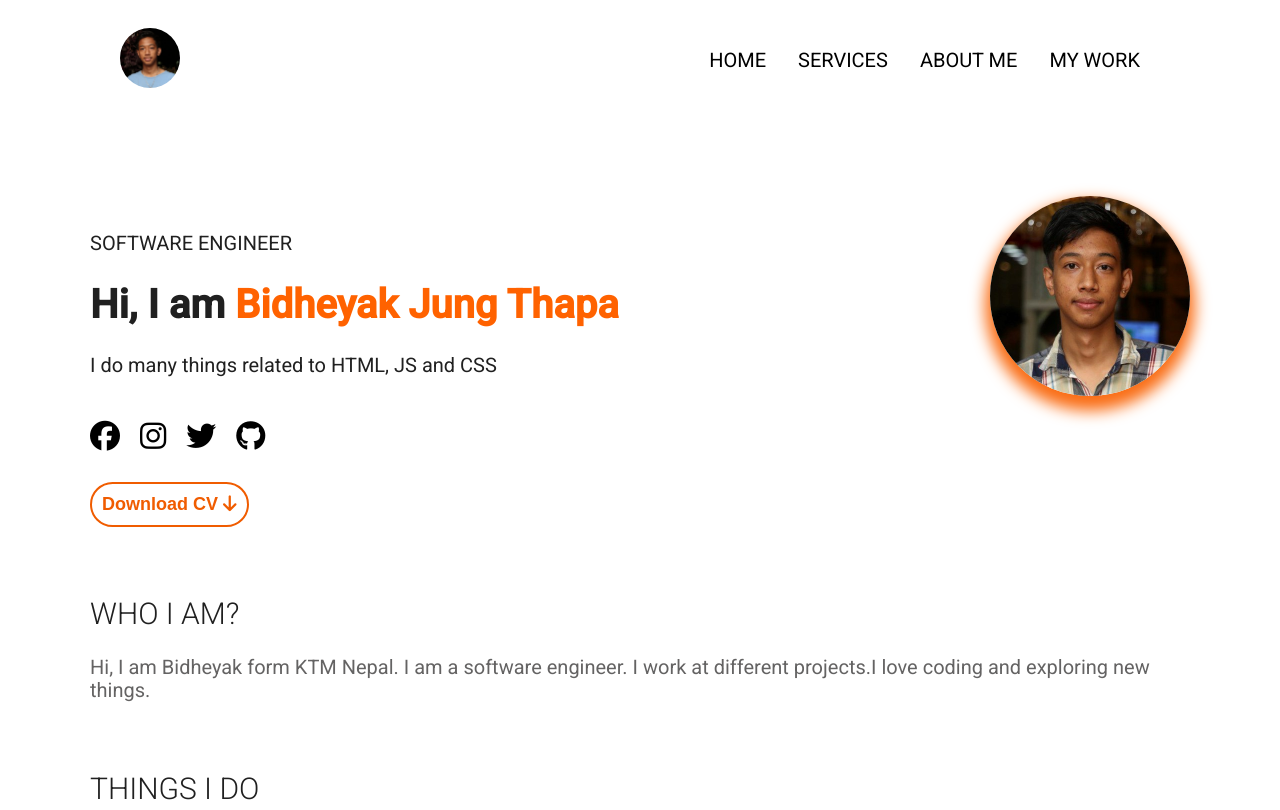
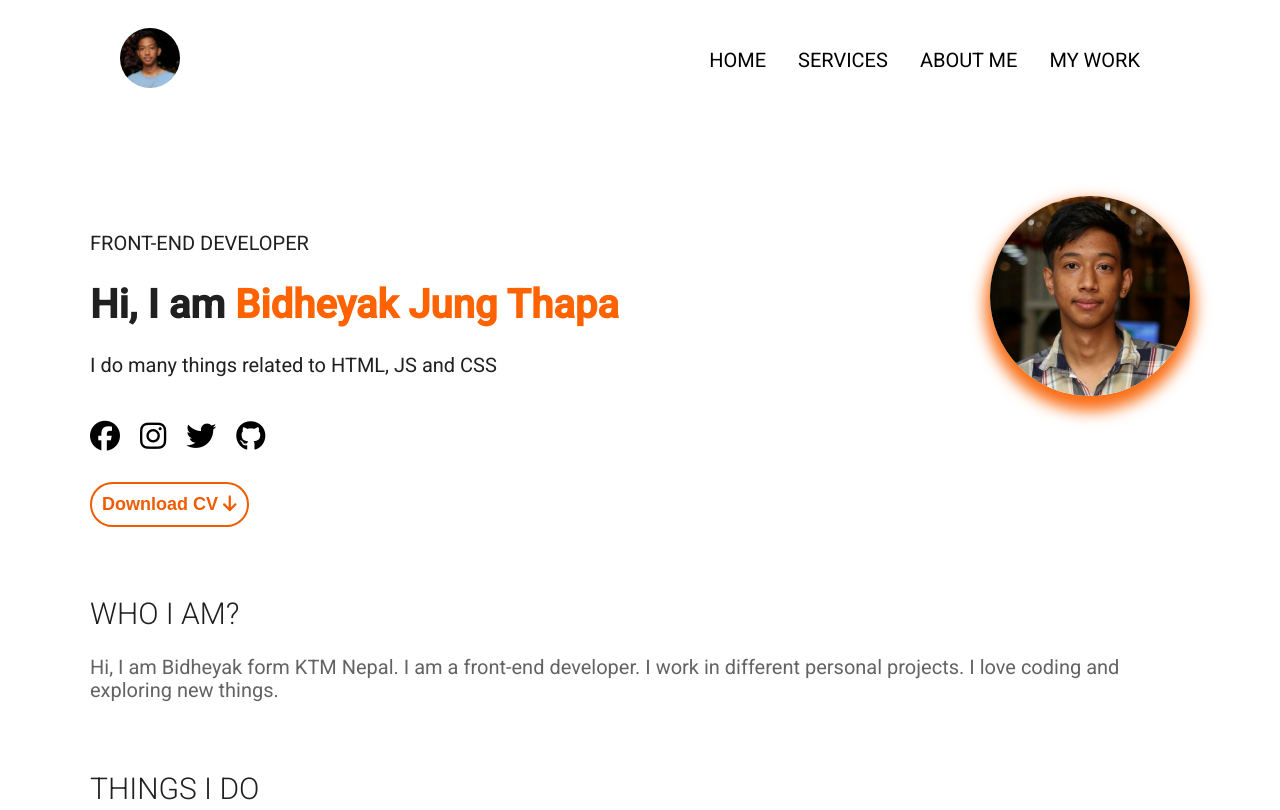
Before and after one commit to bidheyakthapa/portfolio, a plain HTML site: page index.html in a window 1280 px wide. Shown: the top 810 px of the page. Drawn offline with nearby package versions, Linux system fonts and the light colour scheme.

Commit message:
Change discription

```diff
--- a/index.html
+++ b/index.html
@@ -58,7 +58,7 @@
     <!-- introduction  -->
     <section class="intro" id="home">
       <div>
-        <p class="section_subtitle-section_subtitle-intro">SOFTWARE ENGINEER</p>
+        <p class="section_subtitle-section_subtitle-intro">FRONT-END DEVELOPER</p>
         <h1 class="section_title-section_title-intro">
           Hi, I am <strong class="name">Bidheyak Jung Thapa</strong>
         </h1>
@@ -117,7 +117,7 @@
 
       <div class="about me_body">
         <p>
-          Hi, I am Bidheyak form KTM Nepal. I am a software engineer. I work at different projects.I love coding and exploring
+          Hi, I am Bidheyak form KTM Nepal. I am a front-end developer. I work in different personal projects. I love coding and exploring
           new things.
         </p>
       </div>
```
